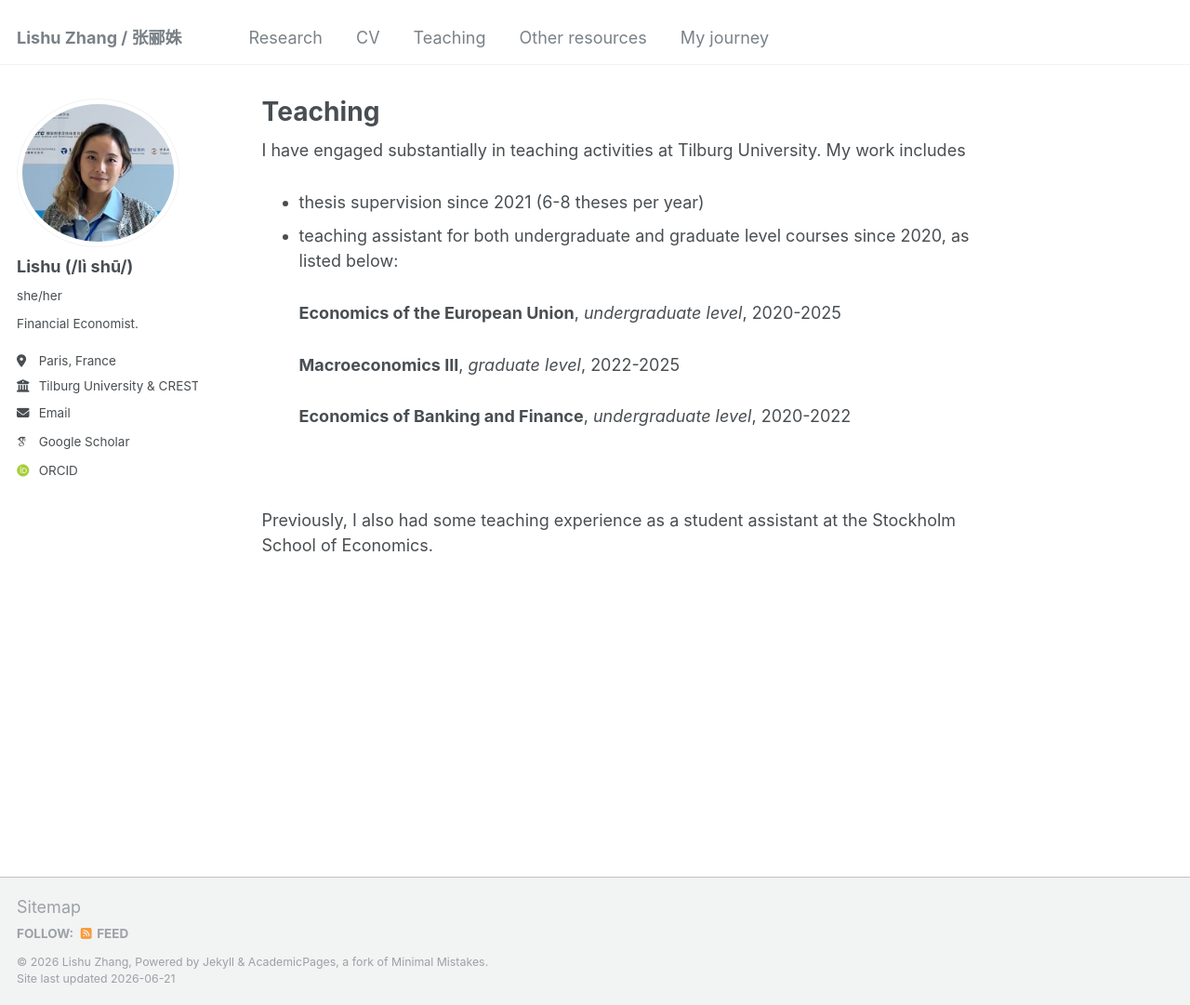
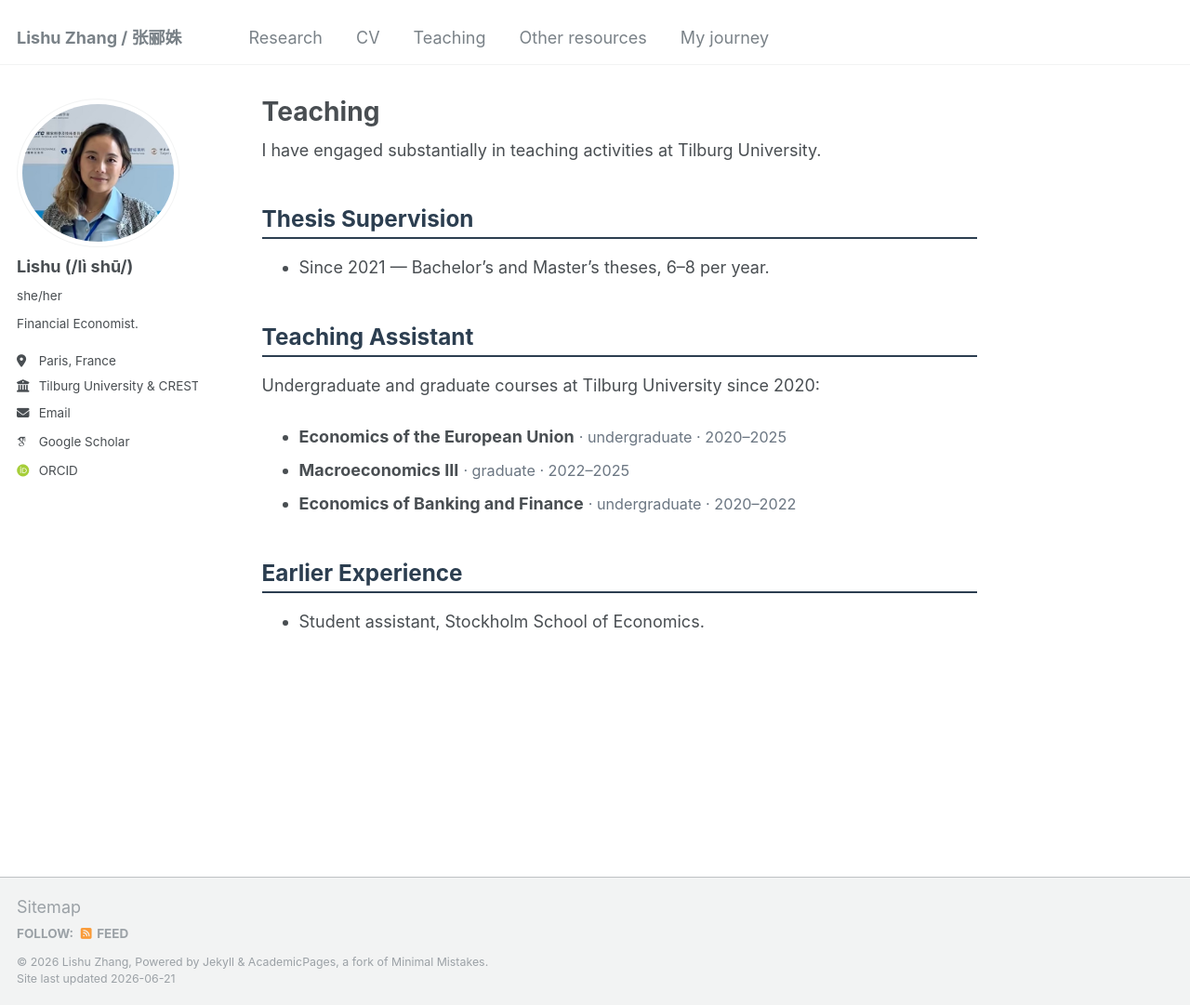
Before and after one commit to LishuZ/LishuZ.github.io, a Jekyll site: the page built from _pages/teaching.md, in a window 1280 px wide and 1081 px high. Shown: the whole window at 93% size. Built offline with Jekyll 4.4.1, drawn with Linux system fonts in a browser that asks for light colours; some web fonts are replaced.

Commit message:
Restyle teaching page consistent with CV (slate headers, clean lists)
Co-Authored-By: Claude Opus 4.8 (1M context) <noreply@anthropic.com>

```diff
--- a/_pages/teaching.md
+++ b/_pages/teaching.md
@@ -7,16 +7,39 @@ redirect_from:
   - /teaching.html
 ---
 
-I have engaged substantially in teaching activities at Tilburg University. My work includes
-* thesis supervision since 2021 (6-8 theses per year)
-* teaching assistant for both undergraduate and graduate level courses since 2020, as listed below:
+<style>
+.teaching h2 {
+  font-size: 1.35em;
+  font-weight: 700;
+  color: #2c3e50;
+  border-bottom: 2px solid #2c3e50;
+  padding-bottom: 0.2em;
+  margin: 1.9em 0 0.7em;
+}
+.teaching ul { margin: 0.3em 0 1em; }
+.teaching > ul > li { margin: 0.5em 0; line-height: 1.5; }
+.teaching .course { font-weight: 700; }
+.teaching .meta { color: #6b7682; font-size: 0.9em; }
+</style>
 
-   **Economics of the European Union**, _undergraduate level_, 2020-2025
+<div class="teaching" markdown="1">
 
-   **Macroeconomics III**, _graduate level_, 2022-2025
+I have engaged substantially in teaching activities at Tilburg University.
 
-   **Economics of Banking and Finance**, _undergraduate level_, 2020-2022
+## Thesis Supervision
 
-<br/>
+* Since 2021 — Bachelor’s and Master’s theses, 6–8 per year.
 
-Previously, I also had some teaching experience as a student assistant at the Stockholm School of Economics.
+## Teaching Assistant
+
+Undergraduate and graduate courses at Tilburg University since 2020:
+
+* <span class="course">Economics of the European Union</span> <span class="meta">· undergraduate · 2020–2025</span>
+* <span class="course">Macroeconomics III</span> <span class="meta">· graduate · 2022–2025</span>
+* <span class="course">Economics of Banking and Finance</span> <span class="meta">· undergraduate · 2020–2022</span>
+
+## Earlier Experience
+
+* Student assistant, Stockholm School of Economics.
+
+</div>
```
